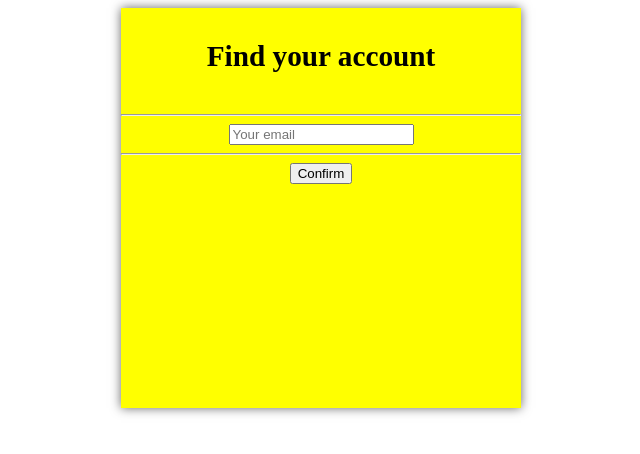
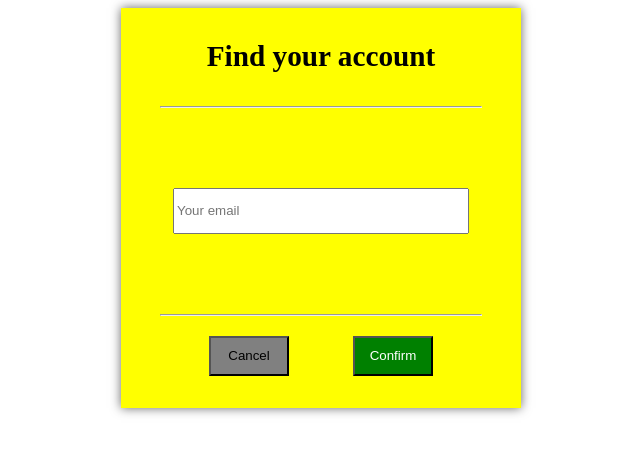
Before and after one commit to LENHUTDUY-8120/ChatApp, a PHP site: page /forgot_pwd.php in a window 1280 px wide. Shown: the top 454 px of the page, without its empty margins (319-959 px from the left). Run offline with PHP 8.4, Linux system fonts and the light colour scheme.

Commit message:
Complete forgot pwd

```diff
--- a/confirm.php
+++ b/confirm.php
@@ -16,7 +16,8 @@
             </div>
             <hr>
             <div class="submit">
-                <input type="submit" name="submit" value="Confirm">
+                <input type="submit" name="cancel" class="cancel" value="Cancel">
+                <input type="submit" name="submit" class="confirm" value="Confirm">
             </div>
         </form>
     </div>
--- a/forgot_pwd.css
+++ b/forgot_pwd.css
@@ -11,3 +11,57 @@
     padding: 3px;
     font-size: 25px;
 }
+hr{
+    width: 80%;
+    margin: auto;
+}
+.email{
+    margin: 80px 20px;
+}
+.email input{
+    height: 40px;
+    width: 80%;
+}
+.submit{
+    padding: 20px 0;
+}
+.submit input{
+    height: 40px;
+    width: 80px;
+}
+.submit .cancel{
+    margin: 0 30px;
+    background: gray;
+    color: black;
+}
+.submit .confirm{
+    margin: 0 30px;
+    background: green;
+    color: white;
+}
+.submit .cancel:hover{
+    background: gainsboro;
+}
+.submit .confirm:hover{
+    background: greenyellow;
+}
+
+
+/* Confirm code */
+.input{
+    margin: 80px 20px;
+}
+.input input{
+    height: 40px;
+    width: 80%;
+}
+
+
+/* Update password */
+.update_pwd{
+    margin: 35px 20px;
+}
+.update_pwd input{
+    height: 40px;
+    width: 80%;
+}
--- a/forgot_pwd.php
+++ b/forgot_pwd.php
@@ -16,7 +16,8 @@
             </div>
             <hr>
             <div class="submit">
-                <input type="submit" name="submit" value="Confirm">
+                <input type="submit" class="cancel" name="cancel" value="Cancel">
+                <input type="submit" class="confirm" name="submit" value="Confirm">
             </div>
         </form>
     </div>
```
Also changed, not shown: php/confirm.php (+11 -2 lines), php/forgot_pwd.php (+13 -0 lines), php/update_pwd.php (+27 -0 lines), update_pwd.html (deleted, +0 -12 lines), update_pwd.php (added, +27 -0 lines), change_pwd.html (deleted).
